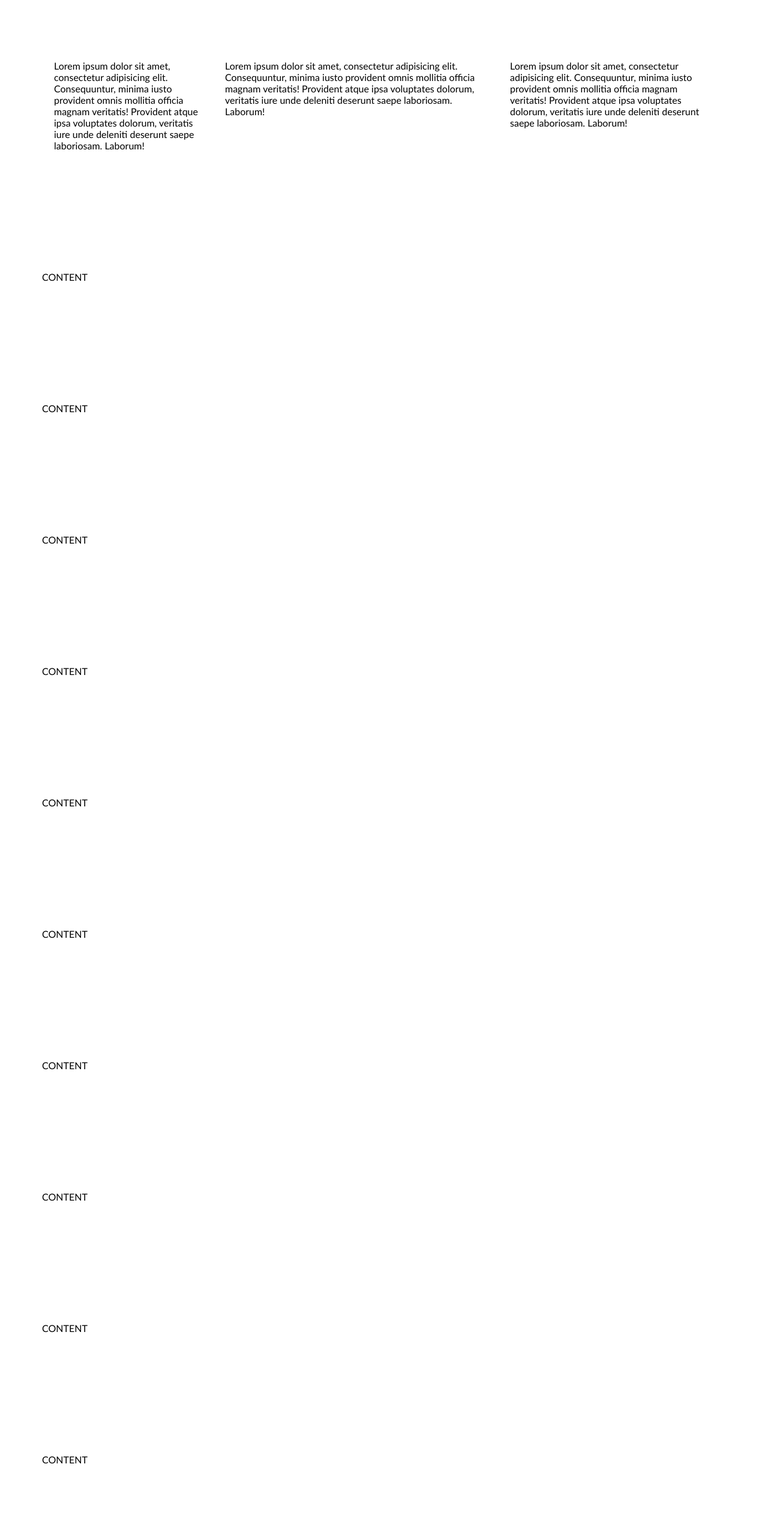
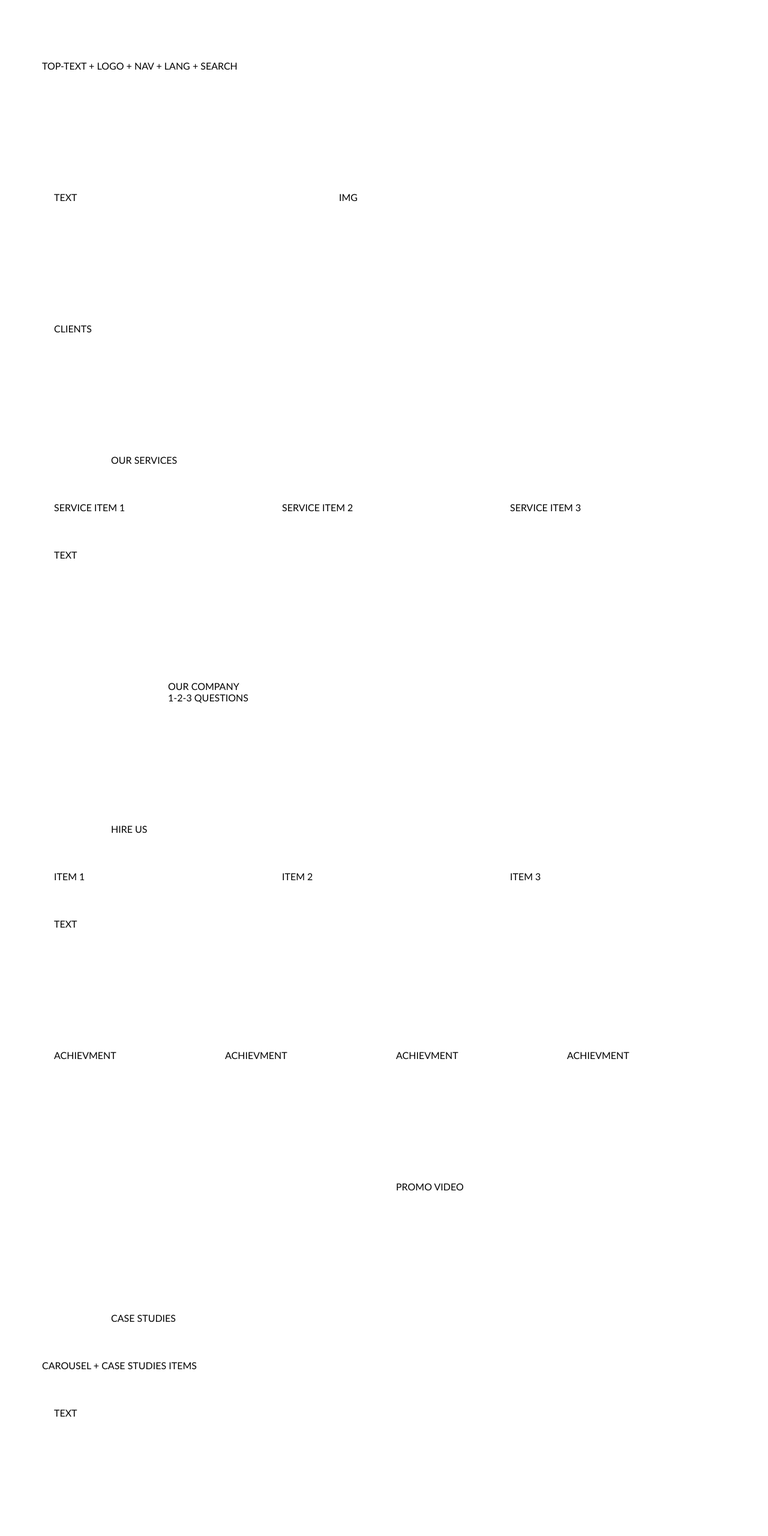
Before and after one commit to dkeparute/7-mitech, a website: page index.html in a window 1280 px wide. Shown: the top 2560 px of the page at 60% size. Drawn offline with Linux system fonts and the light colour scheme.

Commit message:
Structure html

```diff
--- a/index.html
+++ b/index.html
@@ -11,128 +11,201 @@
 
 <body>
     <!-- HEADER START -->
-    <div class="container">
+    <header class="container">
         <div class="row">
-            <p class="col-12 col=sm-6 col-md-4 col-lg-3"> Lorem ipsum dolor sit amet, consectetur adipisicing elit.
-                Consequuntur, minima iusto provident omnis mollitia officia magnam veritatis! Provident atque ipsa
-                voluptates dolorum, veritatis iure unde deleniti deserunt saepe laboriosam. Laborum!
-            <p class="col-12 col=sm-6 col-md-4 col-lg-5"> Lorem ipsum dolor sit amet, consectetur adipisicing elit.
-                Consequuntur, minima iusto provident omnis mollitia officia magnam veritatis! Provident atque ipsa
-                voluptates dolorum, veritatis iure unde deleniti deserunt saepe laboriosam. Laborum!
-            <p class="col-12 col=sm-6 col-md-4"> Lorem ipsum dolor sit amet, consectetur adipisicing elit.
-                Consequuntur, minima iusto provident omnis mollitia officia magnam veritatis! Provident atque ipsa
-                voluptates dolorum, veritatis iure unde deleniti deserunt saepe laboriosam. Laborum!
-
-            </p>
+            TOP-TEXT + LOGO + NAV + LANG + SEARCH
         </div>
-    </div>
+    </header>
     <!-- HEADER ENDS -->
 
     <!-- HERO START -->
     <div class="container">
         <div class="row">
-            CONTENT
+            <div class="col-12 col-md-6 col-lg-5">
+                TEXT
+            </div>
+            <div class="col-12 col-md-6 col-lg-6 col-lg-1">
+                IMG
+            </div>
         </div>
-
     </div>
     <!-- HERO ENDS -->
 
     <!-- CLIENTS START -->
     <div class="container">
         <div class="row">
-            CONTENT
+            <div class="col-12">
+                CLIENTS
+            </div>
         </div>
-
     </div>
     <!-- CLIENTS ENDS -->
 
     <!-- SERVICES START -->
     <div class="container">
         <div class="row">
-            CONTENT
+            <div class="col-12 col-lg-10 ml-lg-1 col-xl-lg-8">
+                OUR SERVICES
+            </div>
         </div>
-
+        <div class="row">
+            <div class="col-12 col-md-6 col-lg-4">SERVICE ITEM 1</div>
+            <div class="col-12 col-md-6 col-lg-4">SERVICE ITEM 2</div>
+            <div class="col-12 col-md-6 col-lg-4">SERVICE ITEM 3</div>
+        </div>
+        <div class="row">
+            <div class="col-12">
+                TEXT
+            </div>
+        </div>
     </div>
     <!-- SERVICES ENDS -->
 
     <!-- ABOUT COMPANY START -->
     <div class="container">
         <div class="row">
-            CONTENT
+            <div class="col-12 col-md-6 col-lg-5 ml-lg-2">
+                OUR COMPANY
+            </div>
+            <div class="col-12 col-md-6 col-lg-5 ml-lg-2">
+                1-2-3 QUESTIONS
+            </div>
         </div>
-
     </div>
     <!-- ABOUT COMPANY ENDS -->
 
     <!-- HIRE US START -->
     <div class="container">
         <div class="row">
-            CONTENT
+            <div class="col-12 col-lg-10 ml-lg-1 col-xl-lg-8">
+                HIRE US
+            </div>
         </div>
-
+        <div class="row">
+            <div class="col-12 col-md-6 col-lg-4">ITEM 1</div>
+            <div class="col-12 col-md-6 col-lg-4">ITEM 2</div>
+            <div class="col-12 col-md-6 col-lg-4">ITEM 3</div>
+        </div>
+        <div class="row">
+            <div class="col-12">
+                TEXT
+            </div>
+        </div>
     </div>
     <!-- HIRE US ENDS -->
 
     <!-- ACHIEVEMENTS START -->
     <div class="container">
         <div class="row">
-            CONTENT
+            <div class="vol-12 col-md-6 col-lg-3">
+                ACHIEVMENT
+            </div>
+            <div class="vol-12 col-md-6 col-lg-3">
+                ACHIEVMENT
+            </div>
+            <div class="vol-12 col-md-6 col-lg-3">
+                ACHIEVMENT
+            </div>
+            <div class="vol-12 col-md-6 col-lg-3">
+                ACHIEVMENT
+            </div>
         </div>
-
     </div>
     <!-- ACHIEVEMENTS ENDS -->
 
     <!-- PROMO VIDEO START -->
     <div class="container">
         <div class="row">
-            CONTENT
+            <div class="col-12 col-sm-8 ml-sm-2 col-lg-6 ml-lg-6">
+                PROMO VIDEO
+            </div>
         </div>
-
     </div>
     <!-- PROMO VIDEO ENDS -->
 
     <!-- CASE STUDIES START -->
     <div class="container">
         <div class="row">
-            CONTENT
+            <div class="col-12 col-lg-10 ml-lg-1 col-xl-lg-8">
+                CASE STUDIES
+            </div>
         </div>
-
+        <div class="row">
+            CAROUSEL + CASE STUDIES ITEMS
+        </div>
+        <div class="row">
+            <div class="col-12">
+                TEXT
+            </div>
+        </div>
     </div>
     <!-- CASE STUDIES ENDS -->
 
     <!-- TESTIMONIALS START -->
     <div class="container">
         <div class="row">
-            CONTENT
+            <div class="col-12 col-lg-10 ml-lg-1 col-xl-lg-8">
+                TITLE TESTIMONIALS
+            </div>
         </div>
-
+        <div class="row">
+            CAROUSEL + TESTIMONIALS
+        </div>
     </div>
     <!-- TESTIMONIALS ENDS -->
 
     <!-- BLOG VIDEO START -->
     <div class="container">
         <div class="row">
-            CONTENT
+            <div class="col-12 col-lg-4">
+                BLOG AND NEWS
+            </div>
+            <div class="col-12 col-md-6 col-lg-4">
+                BLOG ARTICLE 1
+            </div>
+            <div class="col-12 col-md-6 col-lg-4">
+                BLOG ARTICLE 2
+            </div>
         </div>
-
     </div>
     <!-- BLOG VIDEO ENDS -->
 
     <!-- CONTACTS START -->
     <div class="container">
         <div class="row">
-            CONTENT
+            <div class="vol-12 col-lg-5">
+                INFROMARTION
+            </div>
+            <div class="vol-12 col-lg-6 ml-lg-1">
+                REACH NOW
+            </div>
         </div>
-
     </div>
     <!-- CONTACTS ENDS -->
 
     <!-- FOOTER START -->
     <div class="container">
         <div class="row">
-            CONTENT
+            <div class="col-12 col-sm-6 col-lg-4">
+                LOGO + CONTACTS
+            </div>
+            <div class="col-12 col-sm-6 col-lg-2">
+                IT SERVICES
+            </div>
+            <div class="col-12 col-sm-6 col-md-4 col-lg-2">
+                LINKS
+            </div>
+            <div class="col-12 col-sm-6 col-md-4 col-lg-2">
+                SUPPORT
+            </div>
+            <div class="col-12 col-sm-6 col-md-4 col-lg-2">
+                APP STORE
+            </div>
         </div>
-
+        <div class="row">
+            <div class="col-12 col-md-6">TEXT</div>
+            <div class="col-12 col-md-6">SOCIALS</div>
+        </div>
     </div>
     <!-- FOOTER ENDS -->
 
```
